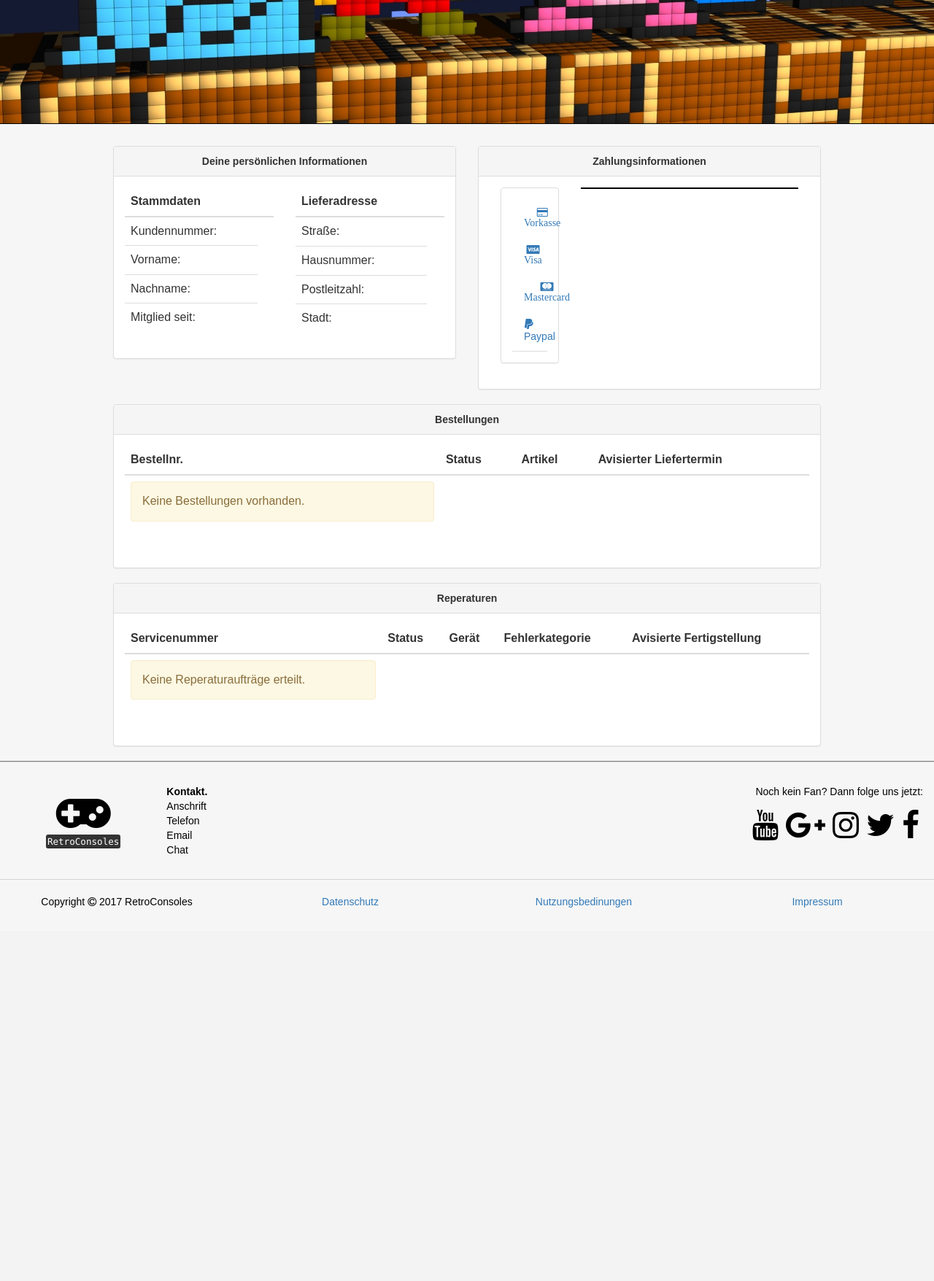
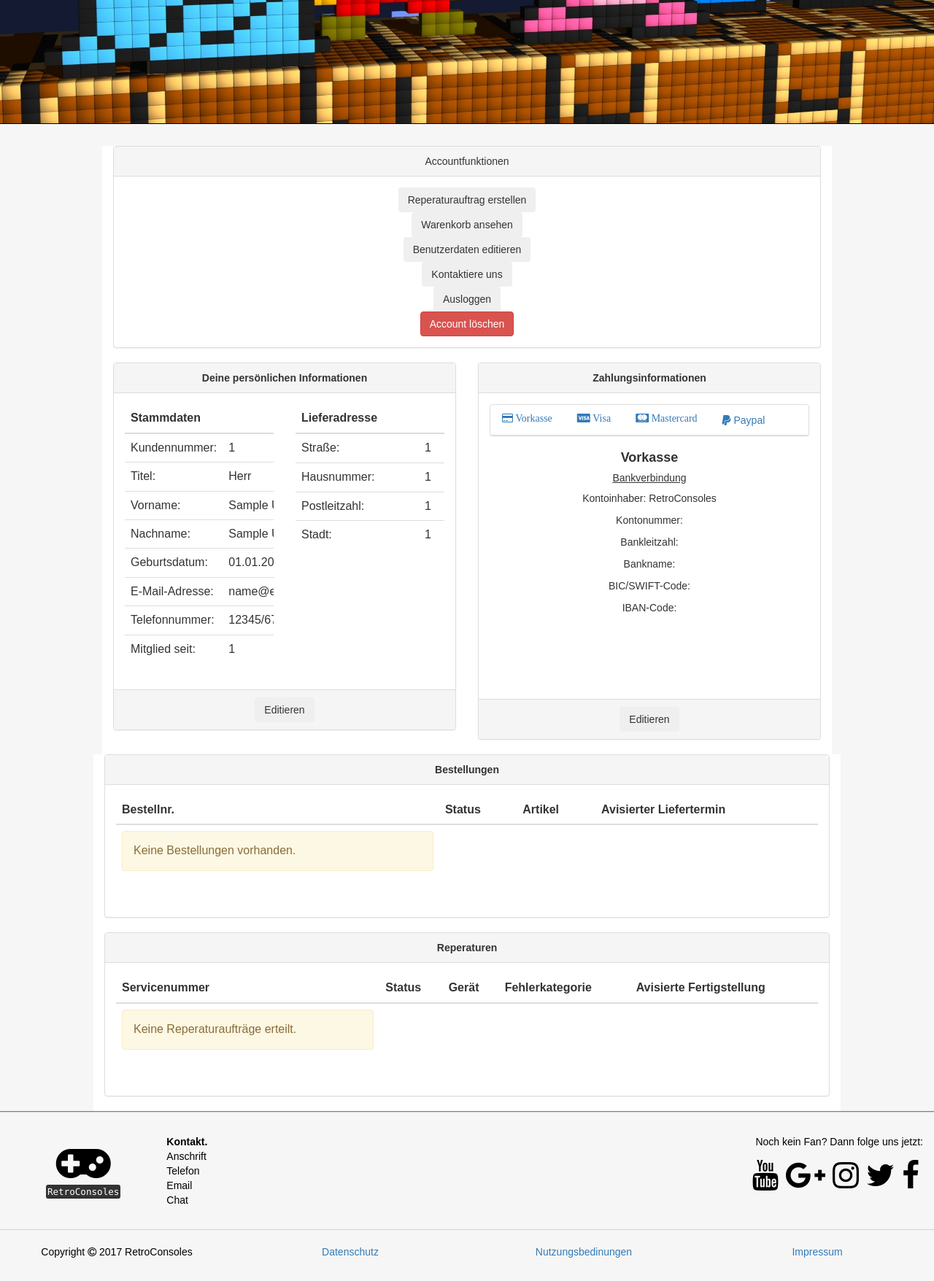
Before and after one commit to henrik92/RetroConsoles, a PHP site: page /index.php?section=profile in a window 1280 px wide. Shown: the part 430-2186 px from the top of the page at 73% size. Before the commit the page ends 1674 px from the top, so only its background shows below. Run offline with PHP 8.4, Linux system fonts and the light colour scheme; the visitor is signed in with stand-in values (Sample User, id 1); some libraries are stand-ins or nearby versions.

Commit message:
Modified Profile Layout / New Shop Boxes

```diff
--- a/css/style2.css
+++ b/css/style2.css
@@ -260,6 +260,7 @@
 /* BOOTSTRAP */
 .container{
   width: 80%;
+  background-color: white;
 }
 .navbar{
   background-color: black;
--- a/inc/profile.php
+++ b/inc/profile.php
@@ -1,5 +1,27 @@
 <div class="jumbotron bg-home banner-bot-border">
   <p>Willkommen zurück <?php echo $_SESSION['vorname'] ?> !</p>
+</div>
+
+<div class="container-fluid">
+  <div class="container">
+    <div class="row">
+      <div class="col-sm-12">
+        <div class="panel panel-default">
+          <div class="panel-heading">
+            Accountfunktionen
+          </div>
+          <div class="panel-body" style="display:inline-block;">
+            <button class="btn" type="button" value="Editieren">Reperaturauftrag erstellen</button><br>
+            <button class="btn" type="button" value="Editieren">Warenkorb ansehen</button><br>
+            <button class="btn" type="button" value="Editieren">Benutzerdaten editieren</button><br>
+            <button class="btn" type="button" value="Editieren">Kontaktiere uns</button><br>
+            <button class="btn" type="button" value="Editieren">Ausloggen</button><br>
+            <button class="btn btn-danger" type="button" value="Editieren">Account löschen</button><br>
+          </div>
+        </div>
+      </div>
+    </div>
+  </div>
 </div>
 
 <div class="container-fluid">
@@ -20,10 +42,31 @@
           </tr>
         </thead>
         <tbody>
-          <tr><td>Kundennummer:</td><tr>
-          <tr><td>Vorname:</td><tr>
-          <tr><td>Nachname:</td><tr>
-          <tr><td>Mitglied seit:</td></tr>
+          <tr>
+            <td>Kundennummer:</td>
+            <td><?php echo $_SESSION['user_id']?></td>
+            <tr>
+          <tr><td>Titel:</td>
+              <td>Herr</td>
+            <tr>
+          <tr><td>Vorname:</td>
+  <td><?php echo $_SESSION['vorname']?></td>
+            <tr>
+          <tr><td>Nachname:</td>
+  <td><?php echo $_SESSION['name']?></td>
+            <tr>
+          <tr><td>Geburtsdatum:</td>
+    <td>01.01.2000</td>
+            <tr>
+          <tr><td>E-Mail-Adresse:</td>
+  <td><?php echo $_SESSION['email']?></td>
+</tr>
+          <tr><td>Telefonnummer:</td>
+<td>12345/6789</td>
+          </tr>
+          <tr><td>Mitglied seit:</td>
+    <td><?php echo $_SESSION['regdate']?></td>
+          </tr>
         </tbody>
       </table>
     </div>
@@ -38,15 +81,26 @@
           </tr>
         </thead>
         <tbody>
-            <tr><td>Straße:</td></tr>
-            <tr><td>Hausnummer:</td></tr>
-            <tr><td>Postleitzahl:</td></tr>
-            <tr><td>Stadt:</td></tr>
+            <tr><td>Straße:</td>
+  <td><?php echo $_SESSION['street']?></td>
+            </tr>
+            <tr><td>Hausnummer:</td>
+  <td><?php echo $_SESSION['streetnr']?></td>
+            </tr>
+            <tr><td>Postleitzahl:</td>
+  <td><?php echo $_SESSION['postcode']?></td>
+            </tr>
+            <tr><td>Stadt:</td>
+  <td><?php echo $_SESSION['city']?></td>
+            </tr>
         </tbody>
       </table>
     </div>
   </div>
     </div>
+  </div>
+  <div class="panel-footer">
+<button class="btn" value="Editieren">Editieren</button>
   </div>
   </div>
 </div>
@@ -58,41 +112,52 @@
     <div class="panel-body"
 
     <div class="row">
-      <div class="col-sm-3">
     <div class="panel panel-default">
-      <div class="panel-body">
-    <ul class="nav nav-tabs nav-stacked">
+
+    <ul class="nav nav-tabs">
       <li><a data-toggle="tab" href="#vorkasse"><span class="fa fa-credit-card"> Vorkasse</span></a></li>
       <li><a data-toggle="tab" href="#visa"><i class="fa fa-cc-visa"> Visa</i></a></li>
       <li><a data-toggle="tab" href="#mastercard"><i class="fa fa-cc-mastercard"> Mastercard</i></a></li>
       <li><a data-toggle="tab" href="#paypal"><i class="fa fa-paypal"></i> Paypal</a></li>
     </ul>
-  </div>
-  </div>
+
   </div>
 
-      <div class="col-sm-9">
+      <div class="panel-body>"
     <div class="tab-content tab-border">
-      <div id="vorkasse" class="tab-pane fade">
-        <h4>Vorkasse</h4>
+      <div id="vorkasse" class="tab-pane fade in active">
+        <h4><b>Vorkasse</b></h4>
+        <h5><u>Bankverbindung</u></h5>
+        <p>Kontoinhaber: RetroConsoles</p>
+        <p>Kontonummer:</p>
+        <p>Bankleitzahl:</p>
+        <p>Bankname:</p>
+        <p>BIC/SWIFT-Code:</p>
+        <p>IBAN-Code:</p>
       </div>
       <div id="visa" class="tab-pane fade">
-        <h4>Visa</h4>
+        <h4><b>Visa</b></h4>
       </div>
       <div id="mastercard" class="tab-pane fade">
-        <h4>mastercard</h4>
+        <h4><b>mastercard</b></h4>
       </div>
       <div id="paypal" class="tab-pane fade">
-        <h4>Paypal</h4>
+        <h4><b>Paypal</b></h4>
       </div>
+    </div>
+  </div>
+  <div class="panel-footer">
+<button class="btn" type="button" value="Editieren">Editieren</button>
   </div>
 
-  </div>
   </div>
 </div>
 </div>
 </div>
 </div>
+</div>
+</div>
+
 
 <div class="container">
   <div class="panel panel-default">
```
Also changed, not shown: inc/login.php (+7 -1 lines), inc/shop_content.php (+14 -9 lines).
